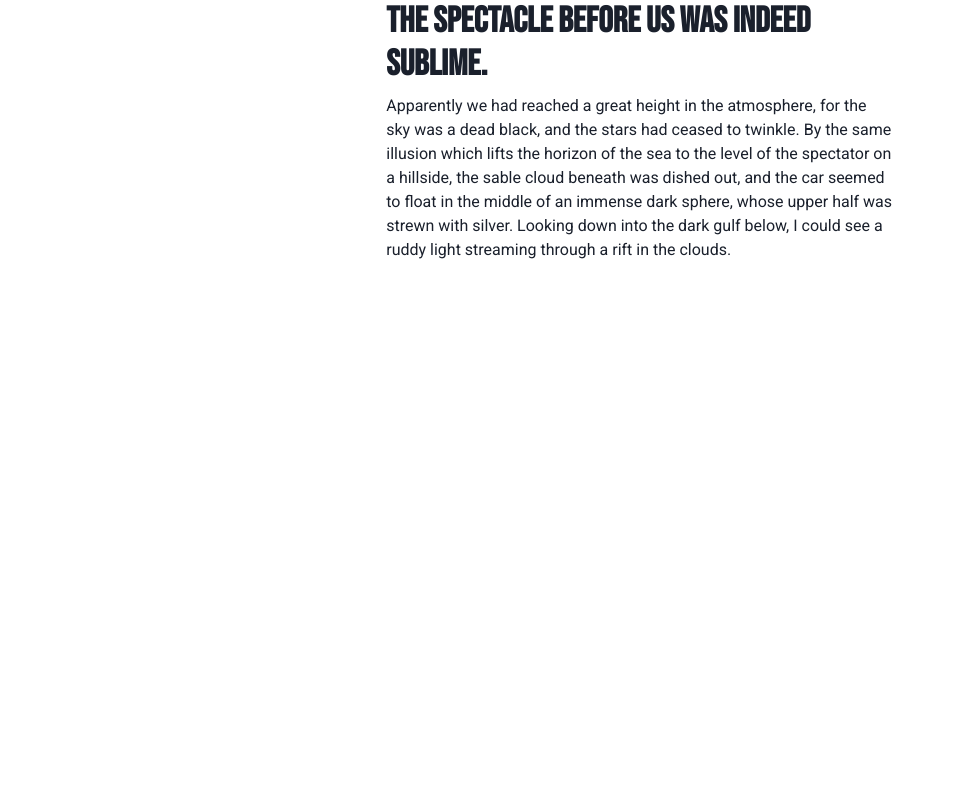
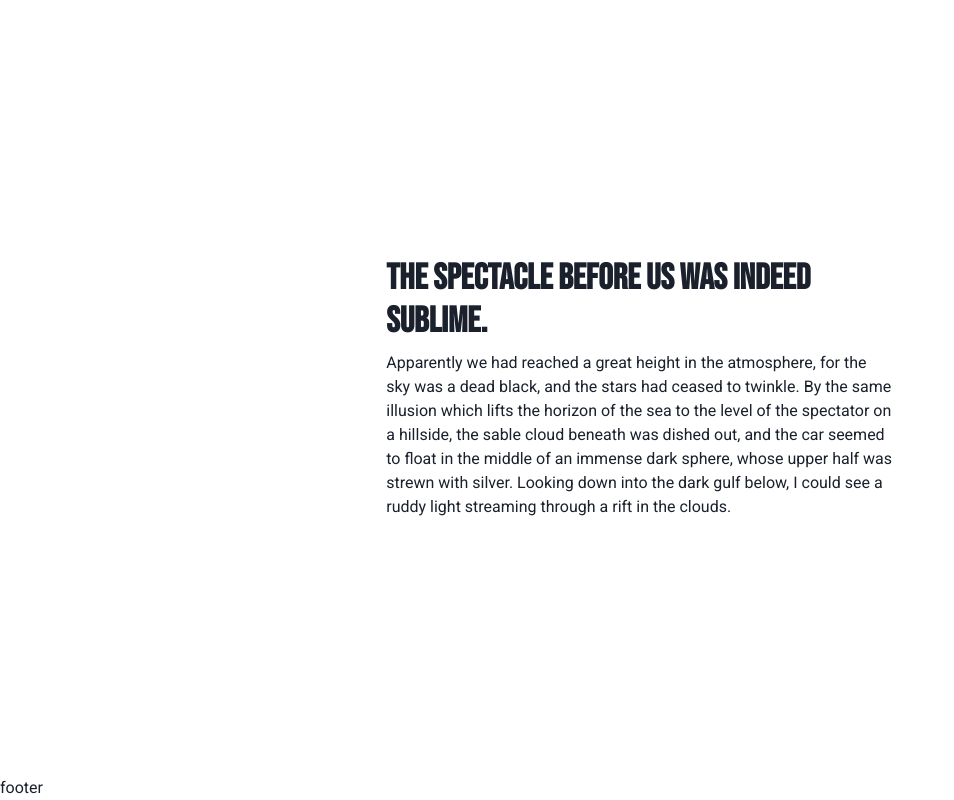
Before and after one commit to jonathanprozzi/YAP-DAO-Website, a Next.js app: page / in a window 1280 px wide. Shown: the whole page, without its empty margins (0-954 px from the left). Built offline with nearby package versions, Linux system fonts and the light colour scheme.

Commit message:
created footer, added favicon

```diff
--- /dev/null
+++ b/components/Footer.tsx
@@ -0,0 +1,8 @@
+import { Box, Flex, Stack } from "@chakra-ui/react";
+const Footer = () => (
+  <Box>
+    <h1>footer</h1>
+  </Box>
+);
+
+export default Footer;
--- /dev/null
+++ b/components/SiteLayout.tsx
@@ -0,0 +1,32 @@
+import { Box, Flex, Heading } from "@chakra-ui/react";
+import Footer from "./Footer";
+
+const SiteLayout = ({ children, minHeight = "100vh" }) => {
+  return (
+    <Flex
+      direction='column'
+      overflowX='hidden'
+      margin='0 auto'
+      minHeight={minHeight ? minHeight : "100vh"}
+      maxHeight='100vh'
+      minWidth='100vw'
+    >
+      <Heading as='h1' display='none'>
+        YAP DAO
+      </Heading>
+
+      <Flex
+        direction='column'
+        align='center'
+        justify={["flex-start", "flex-start", "center", "center"]}
+        flex='1'
+        minHeight={["100vh", "100vh", "0", "0"]}
+      >
+        {children}
+      </Flex>
+      <Footer />
+    </Flex>
+  );
+};
+
+export default SiteLayout;
--- a/pages/_app.tsx
+++ b/pages/_app.tsx
@@ -1,12 +1,15 @@
 import { ChakraProvider } from "@chakra-ui/react";
 import "@fontsource/bebas-neue/400.css";
 import "@fontsource/roboto/400.css";
+import SiteLayout from "../components/SiteLayout";
 import theme from "../theme";
 
 const MyApp = ({ Component, pageProps }) => {
   return (
     <ChakraProvider theme={theme}>
-      <Component {...pageProps} />
+      <SiteLayout>
+        <Component {...pageProps} />
+      </SiteLayout>
     </ChakraProvider>
   );
 };
```
Also changed, not shown: 1 other file (tests, documents, lock files or other folders).
